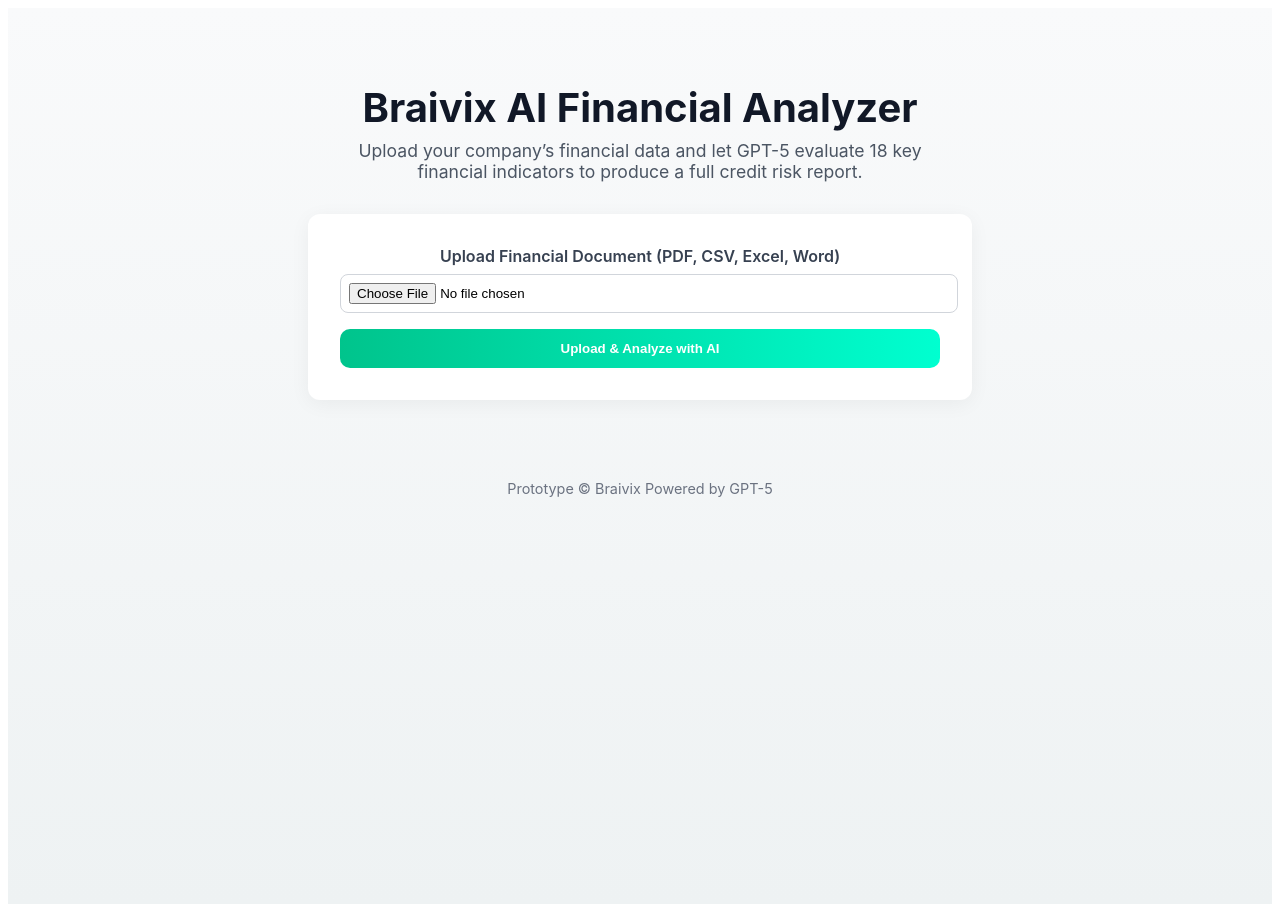
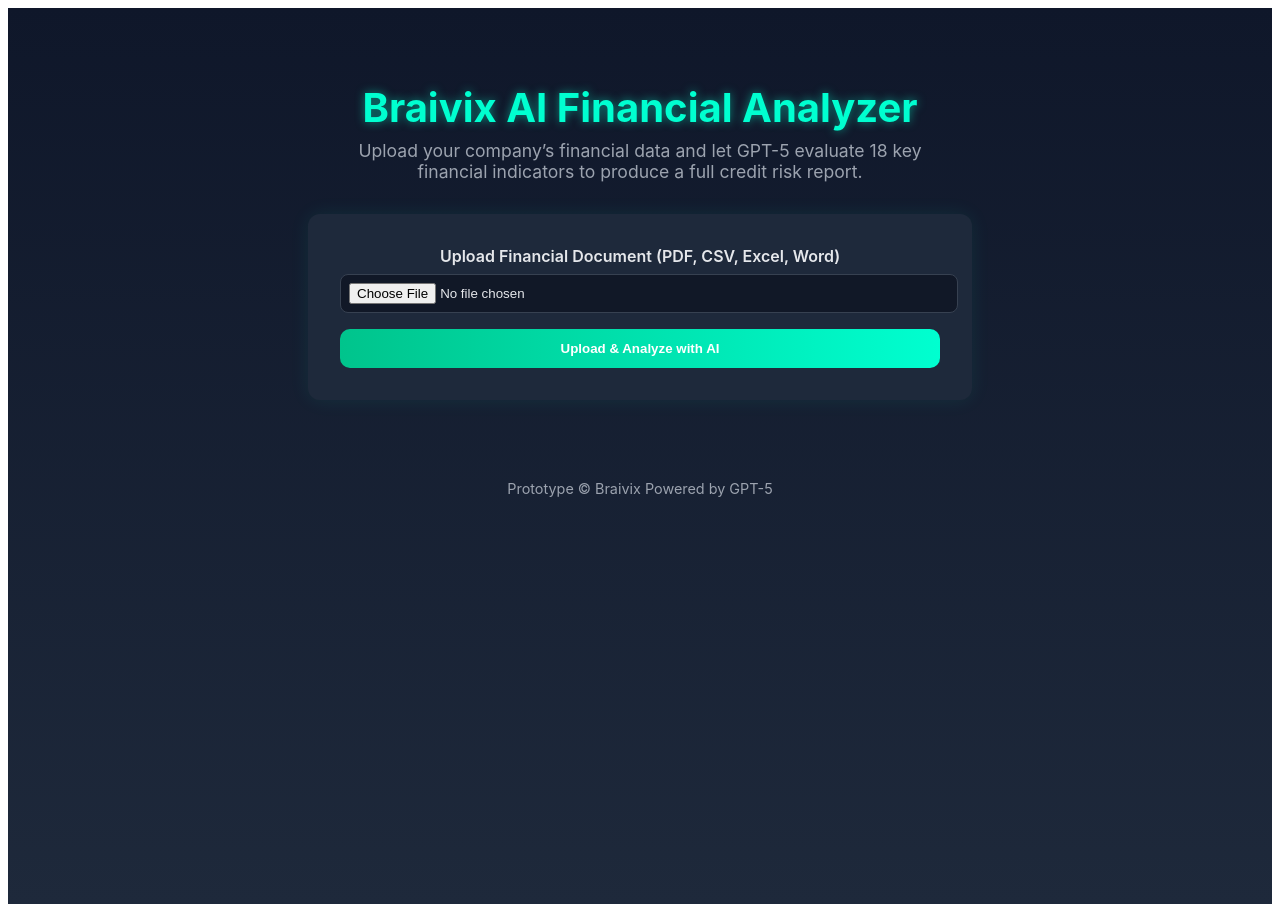
Before and after one commit to TooTechnical/bravix, a React (Vite) app in the folder frontend/: page /dashboard in a window 1280 px wide. Built offline with nearby package versions, Linux system fonts and the light colour scheme; no server answers; the HTML template or start-up script is replaced by a standard one.

Commit message:
Restored dark glowing Braivix dashboard design

```diff
--- a/frontend/src/components/Dashboard.jsx
+++ b/frontend/src/components/Dashboard.jsx
@@ -95,12 +95,13 @@ export default function Dashboard() {
     <div
       style={{
         minHeight: "100vh",
-        background: "linear-gradient(180deg, #F9FAFB 0%, #EEF2F3 100%)",
+        background: "linear-gradient(180deg, #0F172A 0%, #1E293B 100%)",
         display: "flex",
         flexDirection: "column",
         alignItems: "center",
         fontFamily: "'Inter', sans-serif",
         padding: "3rem 2rem",
+        color: "white",
       }}
     >
       {/* 🔹 Header */}
@@ -109,7 +110,8 @@ export default function Dashboard() {
           style={{
             fontSize: "2.5rem",
             fontWeight: "700",
-            color: "#111827",
+            color: "#00FFD0",
+            textShadow: "0 0 10px rgba(0, 255, 208, 0.5)",
             marginBottom: "0.5rem",
           }}
         >
@@ -117,7 +119,7 @@ export default function Dashboard() {
         </h1>
         <p
           style={{
-            color: "#4B5563",
+            color: "#9CA3AF",
             fontSize: "1.1rem",
             maxWidth: "600px",
             margin: "0 auto",
@@ -132,10 +134,10 @@ export default function Dashboard() {
       <section
         className="input-panel"
         style={{
-          background: "#fff",
+          background: "#1E293B",
           padding: "2rem",
           borderRadius: "12px",
-          boxShadow: "0 4px 20px rgba(0, 0, 0, 0.05)",
+          boxShadow: "0 0 20px rgba(0, 255, 208, 0.08)",
           width: "100%",
           maxWidth: "600px",
           marginBottom: "2rem",
@@ -146,7 +148,7 @@ export default function Dashboard() {
             style={{
               display: "block",
               fontWeight: "600",
-              color: "#374151",
+              color: "#E5E7EB",
               marginBottom: "0.5rem",
             }}
           >
@@ -161,8 +163,10 @@ export default function Dashboard() {
               margin: "0 auto 1rem",
               padding: "0.5rem",
               width: "100%",
-              border: "1px solid #D1D5DB",
+              border: "1px solid #374151",
               borderRadius: "8px",
+              backgroundColor: "#111827",
+              color: "#E5E7EB",
             }}
           />
           <button
@@ -206,7 +210,7 @@ export default function Dashboard() {
             style={{
               textAlign: "center",
               fontWeight: "600",
-              color: "#2563EB",
+              color: "#00FFD0",
               marginTop: "1rem",
             }}
           >
@@ -217,21 +221,32 @@ export default function Dashboard() {
         {aiText && (
           <div
             style={{
-              background: "#0F172A",
+              background: "linear-gradient(180deg, #0F172A 0%, #1E293B 100%)",
               color: "white",
               padding: "2rem",
-              borderRadius: "14px",
-              boxShadow: "0 6px 30px rgba(0, 0, 0, 0.3)",
+              borderRadius: "16px",
+              boxShadow:
+                "0 0 25px rgba(0, 255, 208, 0.08), 0 0 60px rgba(0, 255, 208, 0.12), 0 10px 30px rgba(0,0,0,0.5)",
               lineHeight: "1.7",
               whiteSpace: "pre-wrap",
               position: "relative",
+              transition: "transform 0.3s ease, box-shadow 0.3s ease",
             }}
+            onMouseEnter={(e) =>
+              (e.currentTarget.style.boxShadow =
+                "0 0 35px rgba(0, 255, 208, 0.15), 0 0 70px rgba(0, 255, 208, 0.2), 0 10px 30px rgba(0,0,0,0.6)")
+            }
+            onMouseLeave={(e) =>
+              (e.currentTarget.style.boxShadow =
+                "0 0 25px rgba(0, 255, 208, 0.08), 0 0 60px rgba(0, 255, 208, 0.12), 0 10px 30px rgba(0,0,0,0.5)")
+            }
           >
             <h3
               style={{
                 color: "#00FFD0",
                 marginBottom: "1rem",
                 fontSize: "1.5rem",
+                textShadow: "0 0 8px rgba(0, 255, 208, 0.5)",
               }}
             >
               AI Financial Report
@@ -256,7 +271,7 @@ export default function Dashboard() {
               onMouseEnter={(e) => (e.target.style.transform = "translateY(-2px)")}
               onMouseLeave={(e) => (e.target.style.transform = "translateY(0)")}
             >
-              Download Report (PDF)
+              ⬇️ Download Report (PDF)
             </button>
 
             {/* Risk Meter */}
@@ -301,7 +316,7 @@ export default function Dashboard() {
         style={{
           marginTop: "3rem",
           fontSize: "0.9rem",
-          color: "#6B7280",
+          color: "#9CA3AF",
         }}
       >
         Prototype © Braivix Powered by GPT-5
```
